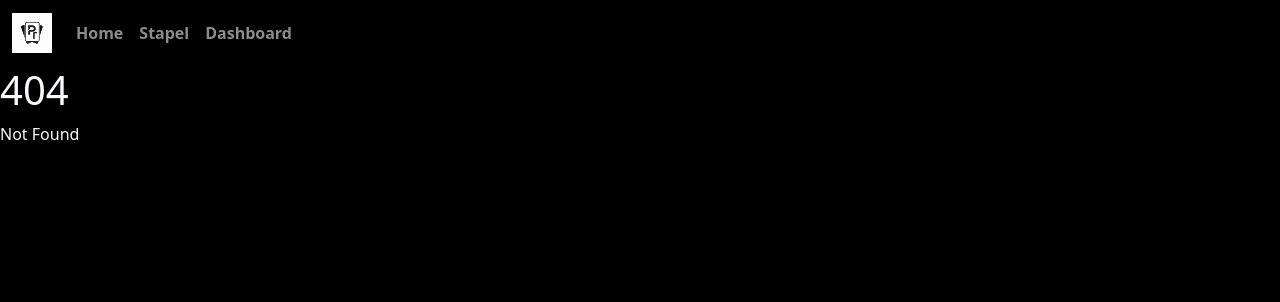
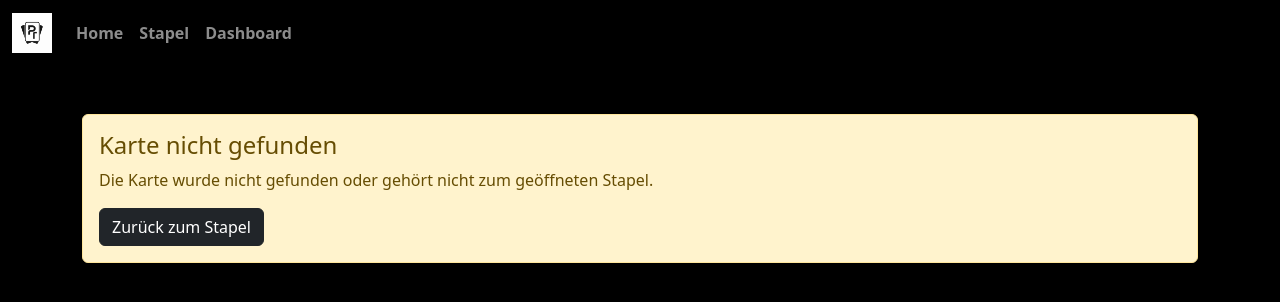
Before and after one commit to russoren1/PT-Karteikarten, a SvelteKit app: page /stapel/1/karten/1/loeschen in a window 1280 px wide. Before the commit this address had no page. Shown: the top 302 px of the page. Built offline with nearby package versions, Linux system fonts and the light colour scheme; no server answers; the database is empty.

Commit message:
Erstelle Bootstrap Bestätigungsseite zum Löschen einzelner Karteikarten mit Kontext und sicherem Abbrechen Link

```diff
--- /dev/null
+++ b/src/routes/stapel/[slug]/karten/[id]/loeschen/+page.server.js
@@ -0,0 +1,14 @@
+import db from '$lib/db.js';
+
+export async function load({ params }) {
+	const deck = await db.getDeckBySlug(params.slug);
+	const card = await db.getCard(params.id);
+	const belongsToDeck = card?.deckSlug === params.slug;
+
+	return {
+		deck,
+		card: belongsToDeck ? card : null,
+		slug: params.slug,
+		id: params.id
+	};
+}
--- /dev/null
+++ b/src/routes/stapel/[slug]/karten/[id]/loeschen/+page.svelte
@@ -0,0 +1,50 @@
+<script>
+	let { data } = $props();
+</script>
+
+<svelte:head>
+	<title>{data.card ? 'Karte löschen | PT Karteikarten' : 'Karte nicht gefunden | PT Karteikarten'}</title>
+</svelte:head>
+
+<div class="container py-4 py-lg-5">
+	{#if !data.card}
+		<div class="alert alert-warning" role="alert">
+			<h1 class="h4 alert-heading">Karte nicht gefunden</h1>
+			<p class="mb-3">
+				Die Karte wurde nicht gefunden oder gehört nicht zum geöffneten Stapel.
+			</p>
+			<a class="btn btn-dark" href={`/stapel/${data.slug}`}>Zurück zum Stapel</a>
+		</div>
+	{:else}
+		<div class="mb-4">
+			<h1 class="display-5 fw-bold mb-3">// Karte löschen</h1>
+			<div class="d-flex flex-wrap gap-2">
+				<span class="badge text-bg-light">{data.card.deckTitle}</span>
+				<span class="badge text-bg-light">Woche {data.card.week}</span>
+				<span class="badge text-bg-light">Folie {data.card.slide}</span>
+			</div>
+		</div>
+
+		<div class="card bg-light text-dark shadow-sm">
+			<div class="card-body p-4">
+				<div class="alert alert-danger" role="alert">
+					Diese Karte wird dauerhaft aus MongoDB gelöscht.
+				</div>
+
+				<h2 class="h4 fw-bold mb-3">{data.card.question}</h2>
+				<p class="mb-4">{data.card.answer}</p>
+
+				<div class="d-flex flex-column flex-md-row gap-2">
+					<form method="POST" action="?/deleteCard" class="flex-fill">
+						<button class="btn btn-danger fw-semibold w-100" type="submit">
+							Karte löschen
+						</button>
+					</form>
+					<a class="btn btn-outline-secondary flex-fill" href={`/stapel/${data.card.deckSlug}`}>
+						Abbrechen
+					</a>
+				</div>
+			</div>
+		</div>
+	{/if}
+</div>
```
